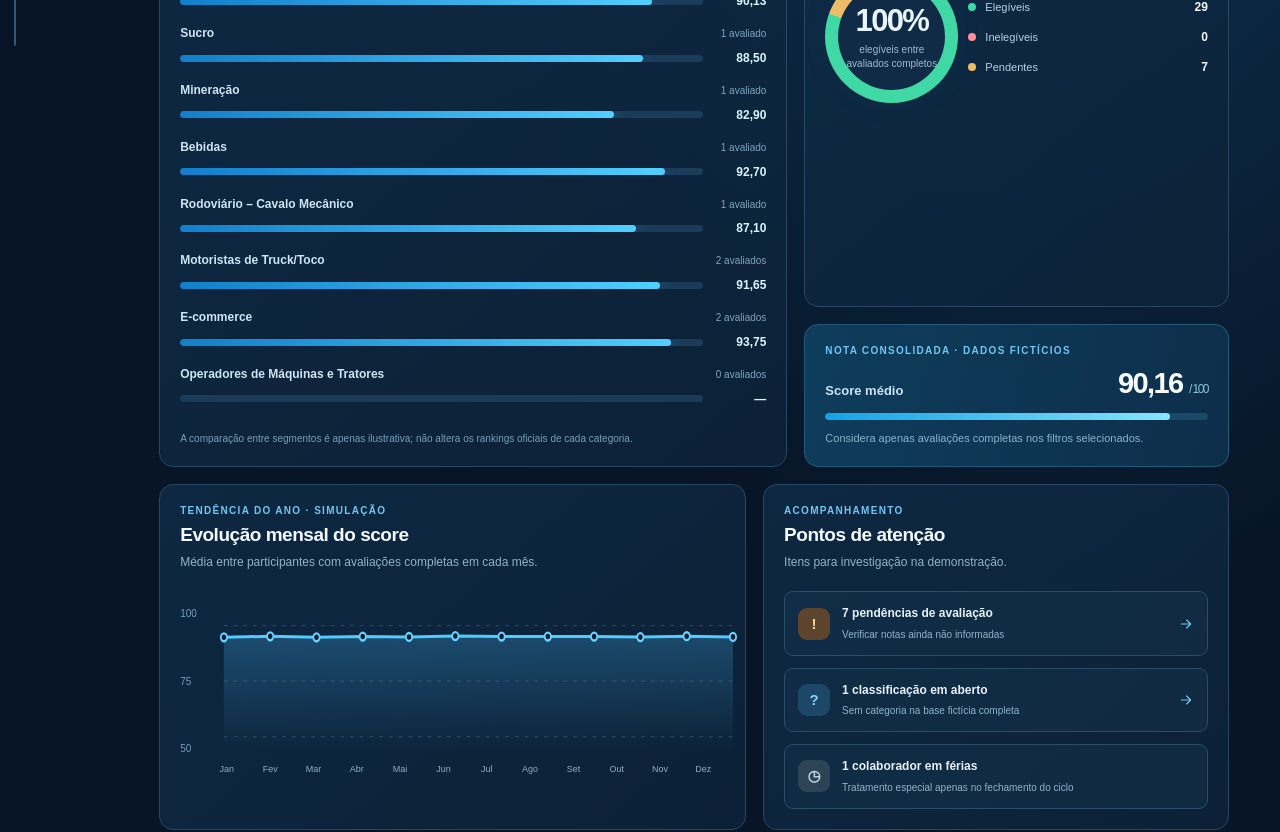
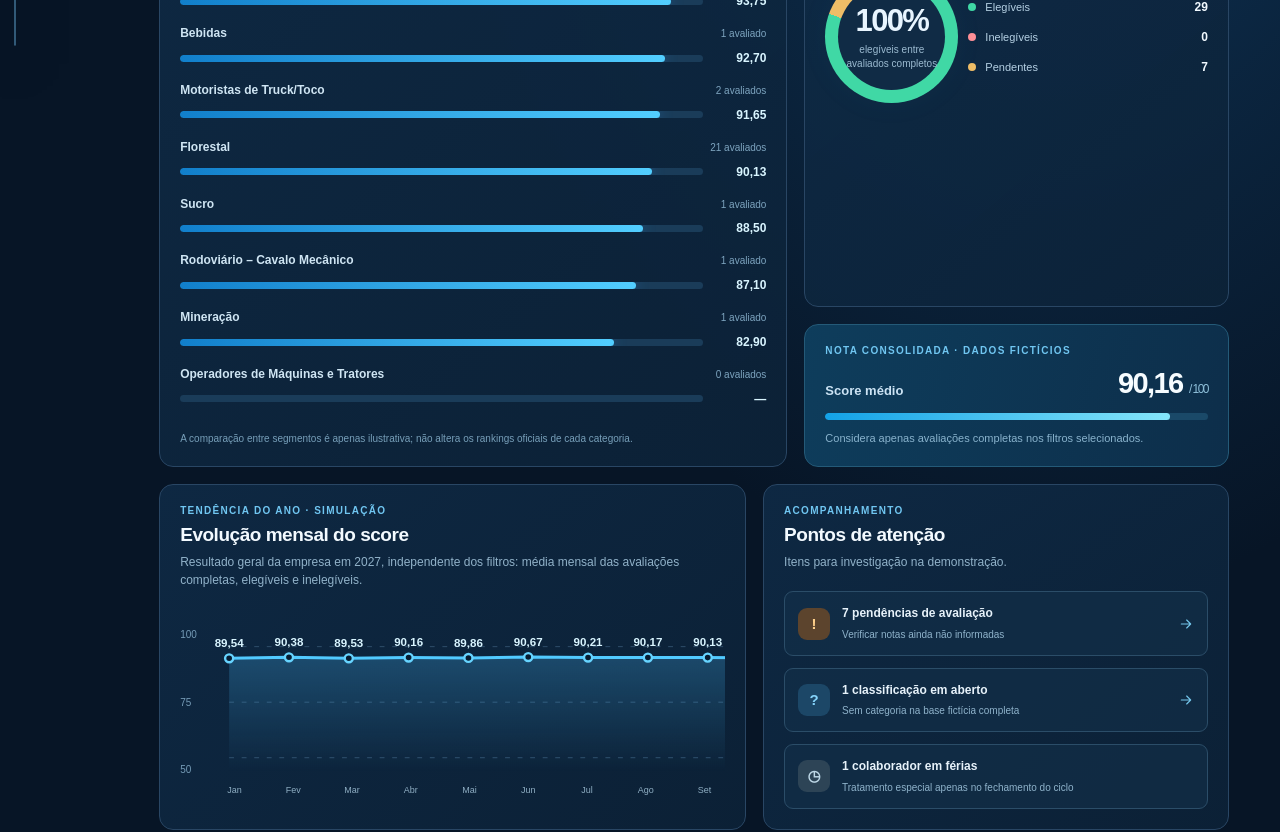
Before and after one commit to ccidesenvolvimento-ui/excelencia-5-estrelas-2027, a Next.js app: page / in a window 1280 px wide. Shown: the part 740-1572 px from the top of the page. Built offline with nearby package versions, Linux system fonts and the light colour scheme.

Commit message:
fix: exibir evolução geral e rótulos legíveis no gráfico

```diff
--- a/src/app/page.tsx
+++ b/src/app/page.tsx
@@ -9,9 +9,9 @@ import {
   periodos,
   pessoas,
   ranking,
-  type Categoria,
   type Periodo,
 } from "@/lib/dados-demo";
+import { mediasPorSegmento, evolucaoGeral } from "@/lib/indicadores-visao-geral";
 import estilo from "./visao-geral.module.css";
 
 type IconeNome = "pessoas" | "check" | "alerta" | "pendente" | "seta" | "ranking" | "arquivo" | "rh" | "chart";
@@ -100,21 +100,9 @@ export default function VisaoGeral() {
   const distElegiveis = total ? elegiveis.length / total * 100 : 0;
   const distInelegiveis = total ? inelegiveis.length / total * 100 : 0;
 
-  const mediasSegmento = useMemo(() => categorias
-    .filter(c => categoria === "Todas" || categoria === c)
-    .map(c => {
-      const casos = registros.filter(r => r.pessoa.categoria === c && r.score !== null);
-      const media = casos.length ? casos.reduce((s, r) => s + (r.score ?? 0), 0) / casos.length : null;
-      return { nome: c, media, avaliados: casos.length };
-    }), [categoria, registros]);
-
-  const evolucao = useMemo(() => meses.map((_, i) => {
-    const registrosMes = ranking("mensal", i).filter(r =>
-      (categoria === "Todas" || r.pessoa.categoria === categoria) &&
-      (filial === "Todas" || r.pessoa.filial === filial) && r.score !== null
-    );
-    return registrosMes.length ? registrosMes.reduce((s, r) => s + (r.score ?? 0), 0) / registrosMes.length : null;
-  }), [categoria, filial]);
+  const mediasSegmento = useMemo(() => mediasPorSegmento(registros, categoria), [categoria, registros]);
+  // Série da empresa inteira: não recebe os filtros dos demais cards.
+  const evolucao = evolucaoGeral();
 
   const foraDeClassificacao = pessoas.filter(p => p.categoria === null).length;
   const emFerias = pessoas.filter(p => p.situacao === "Férias" && p.categoria &&
@@ -187,17 +175,20 @@ export default function VisaoGeral() {
 
       <div className={estilo.segundaLinha}>
         <section className={estilo.painel} aria-labelledby="evolucaoTitulo">
-          <div className={estilo.painelCabecalho}><div><div className={estilo.painelTag}>TENDÊNCIA DO ANO · SIMULAÇÃO</div><h2 id="evolucaoTitulo">Evolução mensal do score</h2><p>Média entre participantes com avaliações completas em cada mês.</p></div></div>
+          <div className={estilo.painelCabecalho}><div><div className={estilo.painelTag}>TENDÊNCIA DO ANO · SIMULAÇÃO</div><h2 id="evolucaoTitulo">Evolução mensal do score</h2><p>Resultado geral da empresa em 2027, independente dos filtros: média mensal das avaliações completas, elegíveis e inelegíveis.</p></div></div>
+          <div className={estilo.graficoRolagem} tabIndex={0} role="region" aria-label="Evolução geral da empresa de janeiro a dezembro; role horizontalmente em telas pequenas">
+          <div className={estilo.graficoConteudo}>
           <div className={estilo.graficoLinha}>
             <div className={estilo.graficoEscala}><span>100</span><span>75</span><span>50</span></div>
-            <svg viewBox="0 0 730 170" preserveAspectRatio="none" role="img" aria-label="Gráfico ilustrativo da média mensal de notas em 2027">
+            <svg viewBox="0 0 730 170" preserveAspectRatio="none" role="img" aria-label="Score médio geral da empresa, janeiro a dezembro de 2027">
               <defs><linearGradient id="grafico-degradado" x1="0" y1="0" x2="0" y2="1"><stop stopColor="#49beff" stopOpacity=".25"/><stop offset="1" stopColor="#49beff" stopOpacity="0"/></linearGradient></defs>
               <path d="M24 23 H706 M24 82 H706 M24 141 H706" stroke="#31516d" strokeWidth="1" strokeDasharray="5 8" fill="none"/>
               {linha && <><path d={`${linha} L706 156 L24 156 Z`} fill="url(#grafico-degradado)"/><path d={linha} fill="none" stroke="#51caff" strokeWidth="3" vectorEffect="non-scaling-stroke"/></>}
-              {evolucao.map((v, i) => v === null ? null : <circle key={meses[i]} cx={24 + i * 62} cy={141 - v * 1.18} r="4.2" fill="#071c31" stroke="#67d4ff" strokeWidth="2.5"><title>{meses[i]}: {formatarNota(v)}</title></circle>)}
+              {evolucao.map((v, i) => v === null ? null : <g key={meses[i]}><text className={estilo.graficoValor} x={24 + i * 62} y={141 - v * 1.18 - 12} textAnchor="middle">{formatarNota(v)}</text><circle cx={24 + i * 62} cy={141 - v * 1.18} r="4.2" fill="#071c31" stroke="#67d4ff" strokeWidth="2.5"><title>{meses[i]}: {formatarNota(v)}</title></circle></g>)}
             </svg>
           </div>
           <div className={estilo.graficoMeses}>{meses.map(m => <span key={m}>{m}</span>)}</div>
+          </div></div>
         </section>
 
         <section className={estilo.painel} aria-labelledby="atencaoTitulo">
--- a/src/app/visao-geral.module.css
+++ b/src/app/visao-geral.module.css
@@ -40,3 +40,9 @@
 @media(max-width:730px){.cabecalho{align-items:flex-start}.botaoPrincipal{width:100%;justify-content:center}.titulo{font-size:34px}.filtrosLabel{flex-basis:100%;padding-bottom:3px}.filtroLongo{flex-basis:100%}.resumo{gap:10px}.metrica{padding:16px 14px;min-height:143px}.metricaTitulo{font-size:11px}.metricaNumero{font-size:32px}.metricaDescricao{font-size:10px}.colunaDireita{display:flex}.graficoSituacao{justify-content:space-around;gap:20px}.gradeAtalhos{grid-template-columns:1fr}.atalhosCabecalho>span{display:none}.graficoMeses span{font-size:8px}}
 @media(max-width:450px){.resumo{grid-template-columns:1fr 1fr}.metricaIcone{width:29px;height:29px}.metricaNumero{font-size:29px}.metricaDescricao{line-height:1.4}.painel{padding:17px}.segmentoTitulo strong{font-size:11px}.graficoSituacao{gap:10px}.anel{width:121px;height:121px;min-width:121px}.anelCentro strong{font-size:26px}.legendaSituacao{gap:12px}.legendaSituacao>div{font-size:10px}.alertaDemo{align-items:flex-start}.graficosMeses span{font-size:7px}}
 @media print{.pagina{color:#111}.filtros,.botaoPrincipal,.alertaDemo,.atalhosSecao{display:none}.metrica,.painel{color:#111!important;background:#fff!important;break-inside:avoid}}
+
+/* Mantém espaço para 12 rótulos legíveis, sem comprimir ou sobrepor no celular. */
+.graficoRolagem{overflow-x:auto;overscroll-behavior-x:contain;padding:3px 0 10px}
+.graficoRolagem:focus-visible{outline:2px solid #8fddff;outline-offset:2px}
+.graficoConteudo{min-width:730px}
+.graficoValor{fill:#d9f5ff;font-size:12px;font-weight:700;font-variant-numeric:tabular-nums}
```
